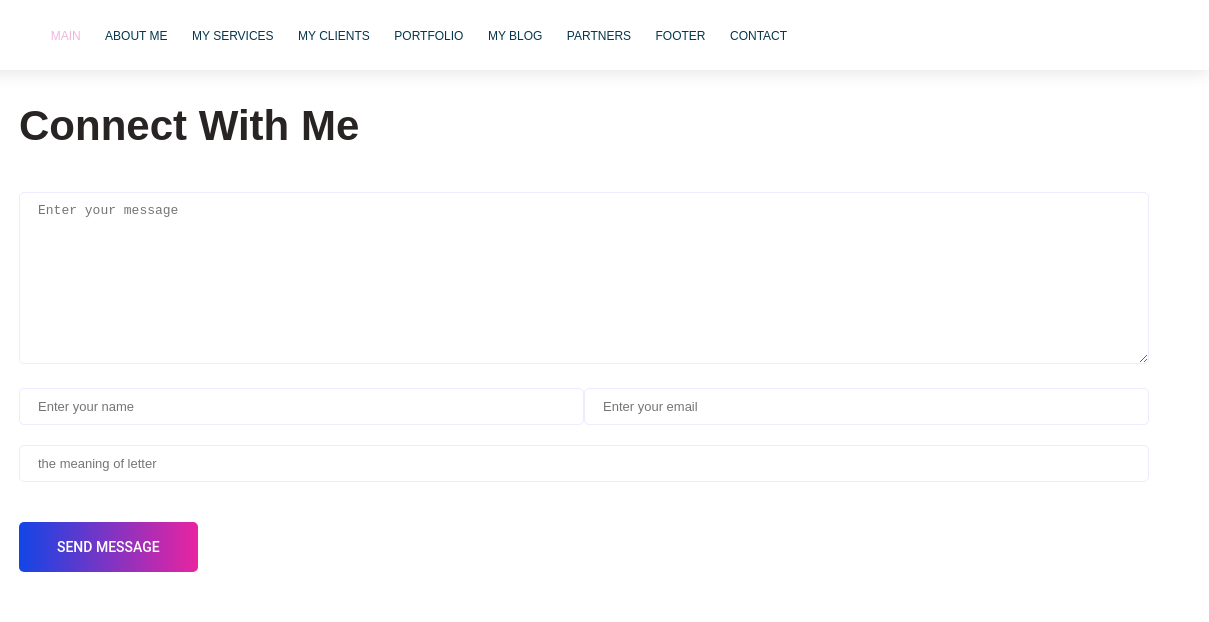
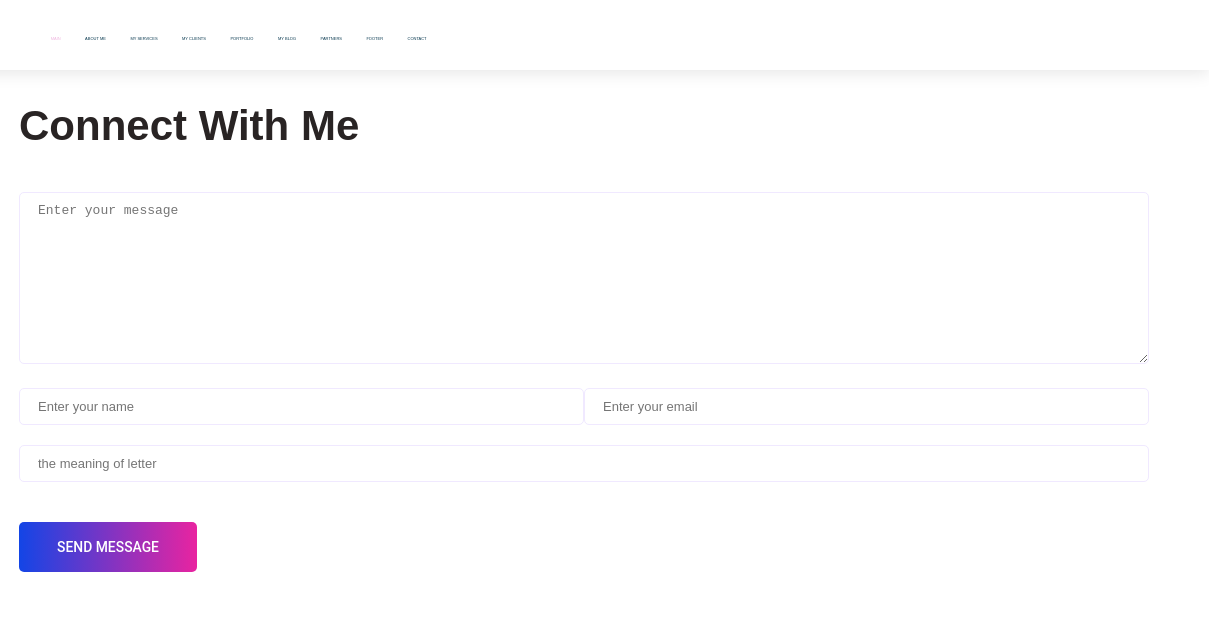
Before and after one commit to fazliddinKhayrullaev11/MERN-practise, a plain HTML site: page CSS/Portfolio/conctact.html in a window 1280 px wide. Shown: the top 622 px of the page, 71-1280 px from the left. Drawn offline with Linux system fonts and the light colour scheme.

Commit message:
shared units

```diff
--- a/CSS/Portfolio/css/shared.css
+++ b/CSS/Portfolio/css/shared.css
@@ -51,7 +51,7 @@ vertical-align: middle;
 color: #05364d;
 text-decoration: none;
 text-transform: uppercase;
-font-size: 12px;
+font-size: 0.25rem;
 font-weight: 500;
 }
 .main-nav__item a:hover{
@@ -78,7 +78,7 @@ color: #efb6df;
     letter-spacing: 0px;
     font-family: "Roboto",sans-serif;
     font-weight: 500;
-    font-size: 14px;
+    font-size: 0.87rem;
     line-height: 50px;
     padding: 0 38px;
     outline: none !important;
```
